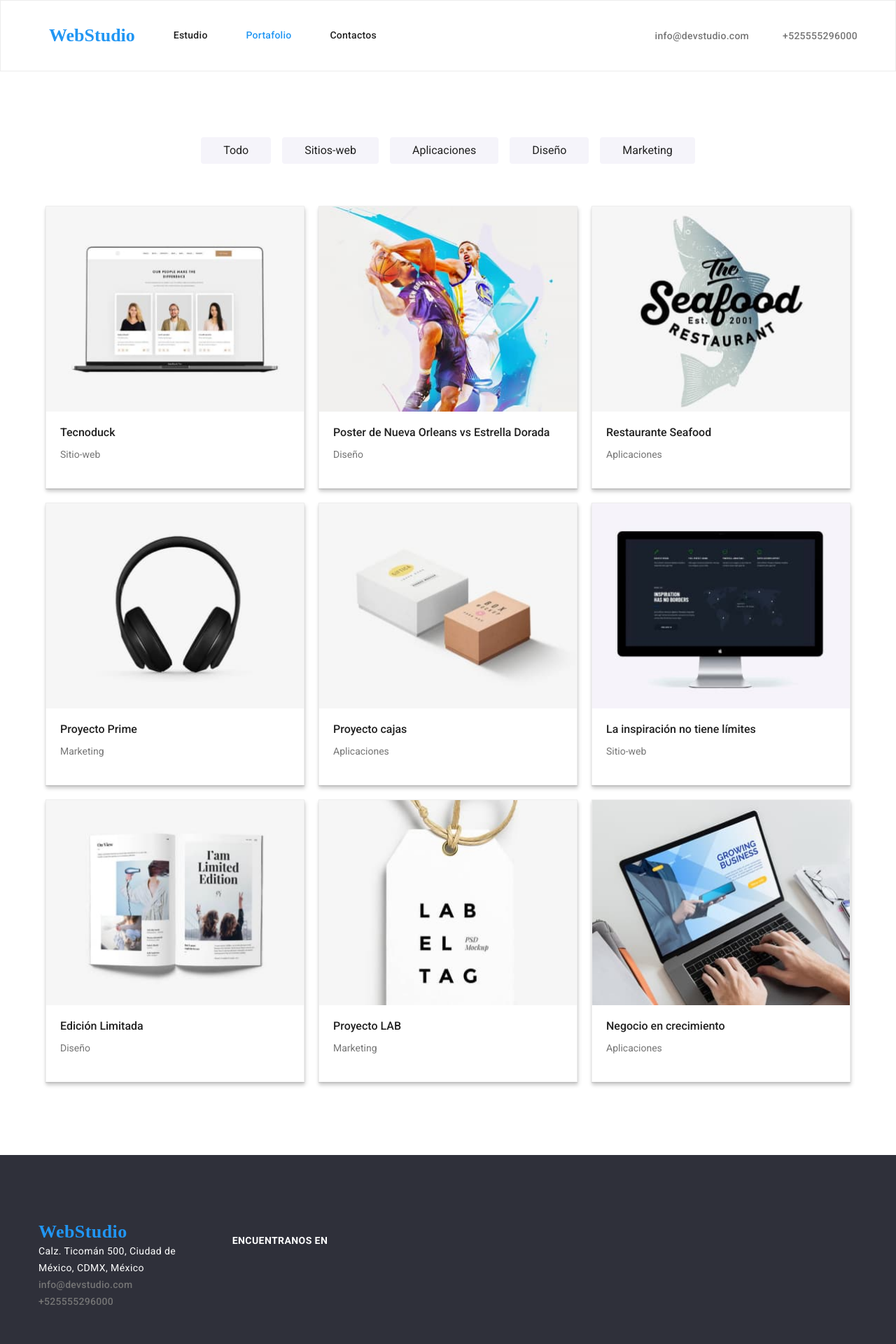
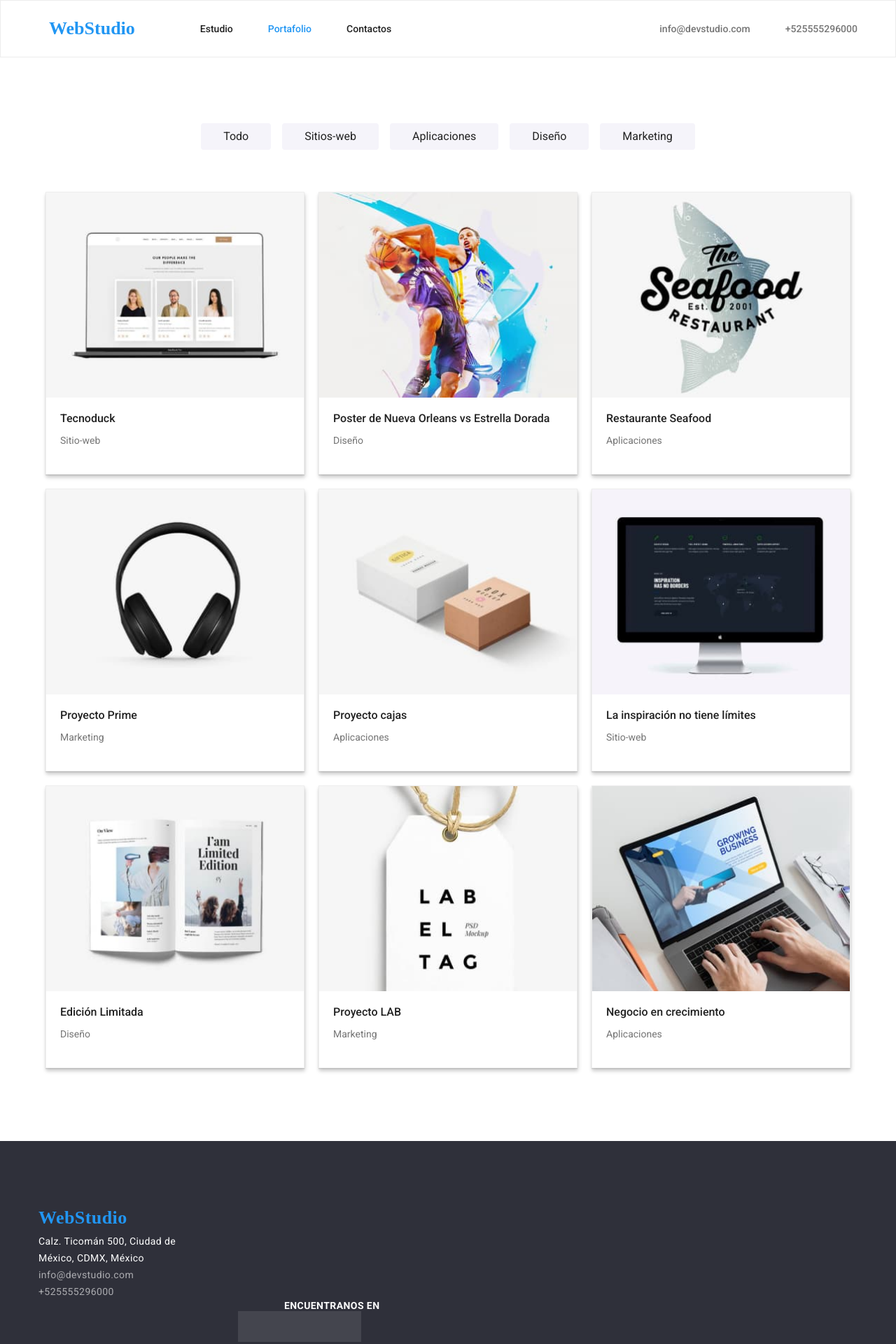
Before and after one commit to JonathanJimenezTrivin0/goit-markup-hw-04, a plain HTML site: page portfolio.html in a window 1280 px wide. Shown: the top 1920 px of the page at 70% size. Drawn offline with nearby package versions, Linux system fonts and the light colour scheme.

Commit message:
ajustes generales de estructura e iconos

```diff
--- a/css/styles.css
+++ b/css/styles.css
@@ -63,27 +63,45 @@ ul {
 
 .item {
   flex-basis: calc((100% - 30px) / 4);
-  /* padding: 10px; */
 }
 /* Estilos header */
+
 .nombre_Studio {
   color: #2196f3;
   font-family: 'Raleway';
   font-weight: 700;
   font-size: 26px;
   line-height: 31px;
-  /* padding-top: 34px;
-  padding-bottom: 35px; */
+  text-decoration: none;
+  padding-bottom: 25px;
+  padding-top: 24px;
+  margin-right: 93px;
+}
+
+.lista-header {
+  margin-right: 50px;
+}
+
+.lista-header:not(:last-child) {
+  margin-right: 50px;
+}
+
+.lista-contact {
+  margin-right: 30px;
+}
+
+.lista-contact:not(:last-child) {
+  margin-right: 30px;
 }
 
 .header-link {
   color: #212121;
   font-family: 'Roboto';
-  font-style: normal;
   font-weight: 500;
   font-size: 14px;
   line-height: 16px;
-  letter-spacing: 0.02em;
+  padding-bottom: 32px;
+  padding-top: 32px;
 }
 
 .header-link.current {
@@ -92,11 +110,13 @@ ul {
 
 .onHover-link {
   font-family: 'Roboto';
-  font-style: normal;
   font-weight: 500;
   font-size: 14px;
   line-height: 16px;
-  letter-spacing: 0.02em;
+  padding-bottom: 32px;
+  padding-top: 32px;
+  display: flex;
+  align-items: center;
 }
 
 .onHover-link.current {
@@ -214,7 +234,6 @@ ul {
 .direction-footer {
   color: #ffffff;
   font-family: 'Roboto';
-  font-style: normal;
   font-weight: 400;
   font-size: 14px;
   line-height: 24px;
@@ -242,12 +261,10 @@ ul {
 
 .datos-contacto {
   font-family: 'Roboto';
-  font-style: normal;
   font-weight: 400;
   font-size: 14px;
   color: rgba(255, 255, 255, 0.6);
-  margin: auto;
-  margin-left: -40px;
+  padding-top: 6px;
 }
 
 .boton-Titulo-Principal-Portafolio {
@@ -270,16 +287,11 @@ ul {
 .main-navigation {
   display: flex;
   align-items: center;
-  padding-top: 34px;
-  padding-bottom: 35px;
 }
 
 .header-navigation {
-  width: 400px;
   display: flex;
   justify-content: space-evenly;
-  /* padding-top: 34px;
-  padding-bottom: 35px; */
 }
 
 .header-contact {
@@ -290,14 +302,6 @@ ul {
 
 .header-contact-tel {
   display: flex;
-}
-
-.pr-2 {
-  padding-right: 3rem;
-}
-
-.nombre_Studio {
-  text-decoration: none;
 }
 
 .caracteristicas-servicio {
@@ -374,6 +378,7 @@ ul {
   justify-content: center;
   gap: 1rem;
   margin-bottom: 50px;
+  border-radius: 4px;
 }
 .portfolio-navigation-card {
   display: flex;
@@ -431,12 +436,20 @@ ul {
 
 .icon {
   display: flex;
-  justify-content: center;
-  gap: 2rem;
+  justify-content: space-around;
+  align-items: center;
   fill: #afb1b8;
-  width: 1em;
-  height: 4em;
+  width: 44px;
+  height: 44px;
   cursor: pointer;
+}
+
+.icon-contact {
+  margin-right: 10px;
+}
+
+.icon-contact:hover {
+  fill: #2196f3;
 }
 
 .icon:hover {
@@ -450,9 +463,17 @@ ul {
 
 .icon-cregulares {
   display: flex;
-  justify-content: space-around;
+  align-items: center;
+  justify-content: space-between;
+  gap: 2rem;
   fill: #afb1b8;
   cursor: pointer;
+  width: 170px;
+  height: 81px;
+}
+
+.item-clientes-regulares {
+  flex-basis: calc((100% - 30px) / 6);
 }
 
 .icon-cregulares > li:hover {
@@ -475,11 +496,13 @@ ul {
   font-size: 36px;
   line-height: 42px;
   text-align: center;
+  padding-bottom: 44px;
 }
 
 .icon-caracteristicas {
   display: flex;
   justify-content: space-around;
+  align-items: center;
   border-radius: 4px;
   background-color: #f5f4fa;
   width: 270px;
@@ -498,27 +521,37 @@ ul {
 
 /* icon footer */
 .icon-footer {
-  position: absolute;
-  display: flex;
-  gap: 2rem;
-  fill: #ffffff;
-  cursor: pointer;
-  padding: 1px;
-}
-.encuentranos-footer {
   display: flex;
   justify-content: center;
-  position: absolute;
-  top: 50%;
-  left: 30%;
-  transform: translate(-50%, -50%);
-  margin-top: -3%;
+  align-items: center;
+  fill: #ffffff;
+  width: 44px;
+  height: 44px;
+  cursor: pointer;
 }
+
+.icons-footer {
+  padding-left: 30%;
+}
+
+.icon-footer > li {
+  border-radius: 1px solid #ffffff;
+  background: rgba(255, 255, 255, 0.1);
+}
+
 .p-footer {
   color: #ffffff;
   font-family: 'Roboto';
   font-weight: 700;
   font-size: 14px;
   line-height: 16px;
-  padding: 12px;
 }
+
+.footer-contact {
+  font-family: 'Roboto';
+  font-weight: 400;
+  font-size: 14px;
+  line-height: 24px;
+  color: rgba(255, 255, 255, 0.6);
+  text-decoration: none;
+}
--- a/portfolio.html
+++ b/portfolio.html
@@ -24,28 +24,34 @@
         <nav class="main-navigation container">
           <a href="./index.html" class="nombre_Studio">WebStudio</a>
           <ul class="header-navigation list">
-            <li>
+            <li class="lista-header">
               <a href="./index.html" class="header-link link">Estudio</a>
             </li>
-            <li>
+            <li class="lista-header">
               <a href="./portfolio.html" class="header-link link current"
-                >Portafolio</a
-              >
+                >Portafolio
+              </a>
             </li>
             <li><a href="#" class="header-link link">Contactos</a></li>
           </ul>
         </nav>
         <ul class="header-contact list">
-          <li class="pr-2">
+          <li class="lista-contact">
             <a
-              href="mailto:info@devstudio.com"
+              href="mailto:info@devstudio.com "
               class="onHover-link link current"
-              >info@devstudio.com</a
-            >
+              ><svg class="icon-contact" width="16" height="12">
+                <use href="./icons.svg#mail"></use>
+              </svg>
+              info@devstudio.com
+            </a>
           </li>
-          <li class="icon-contact">
+          <li>
             <a href="tel:+525555296000" class="onHover-link link current"
-              >+525555296000</a
+              ><svg class="icon-contact" width="10" height="16">
+                <use href="./icons.svg#smartphone"></use>
+              </svg>
+              +525555296000</a
             >
           </li>
         </ul>
@@ -181,7 +187,8 @@
       <div class="pie-de-pagina container">
         <a href="./index.html" class="nombre_Studio">WebStudio</a>
         <address>
-          <ul class="datos-contacto">
+          <div class="container"></div>
+          <ul class="datos-contacto list">
             <li class="direction-footer">
               <a
                 href="Calz. Ticomán 500, Ciudad de <br />
@@ -192,40 +199,46 @@
               >
             </li>
             <li>
-              <a
-                href="mailto:info@devstudio.com"
-                class="onHover-link link current"
+              <a href="mailto:info@devstudio.com" class="footer-contact"
                 >info@devstudio.com</a
               >
             </li>
             <li>
-              <a href="tel:+525555296000" class="onHover-link link current"
+              <a href="tel:+525555296000" class="footer-contact"
                 >+525555296000</a
               >
             </li>
           </ul>
-          <div class="container encuentranos-footer">
+          <div class="icons-footer">
             <p class="p-footer">ENCUENTRANOS EN</p>
             <ul class="icon-footer list">
-              <li class="circle">
-                <svg class="circle" width="20px" heigth="20px">
+              <li>
+                <a href="#" class="icon-footer circle">
+                  <svg width="20" height="20">
                     <use href="./icons.svg#instagram "></use>
                   </svg>
+                </a>
               </li>
               <li>
-                <svg class="circle" width="20px" heigth="20px">
+                <a href="#" class="icon-footer circle">
+                  <svg width="20" height="20">
                     <use href="./icons.svg#twitter"></use>
                   </svg>
+                </a>
               </li>
               <li>
-                <svg class="circle" width="20px" heigth="20px">
+                <a href="#" class="icon-footer circle">
+                  <svg width="20" height="20">
                     <use href="./icons.svg#facebook"></use>
                   </svg>
+                </a>
               </li>
               <li>
-                <svg class="circle" width="20px" heigth="20px">
+                <a href="#" class="icon-footer circle">
+                  <svg width="20" height="20">
                     <use href="./icons.svg#linkedin"></use>
                   </svg>
+                </a>
               </li>
             </ul>
           </div>
```
Also changed, not shown: index.html (+53 -53 lines). Lines whose indentation alone changed are shown as unchanged.
